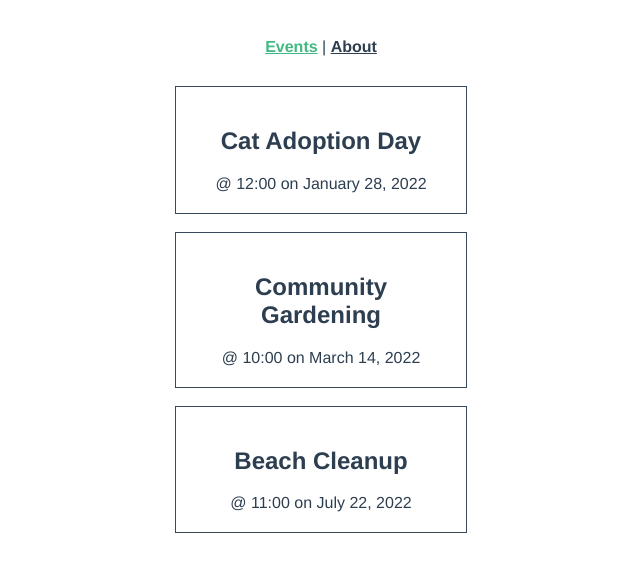
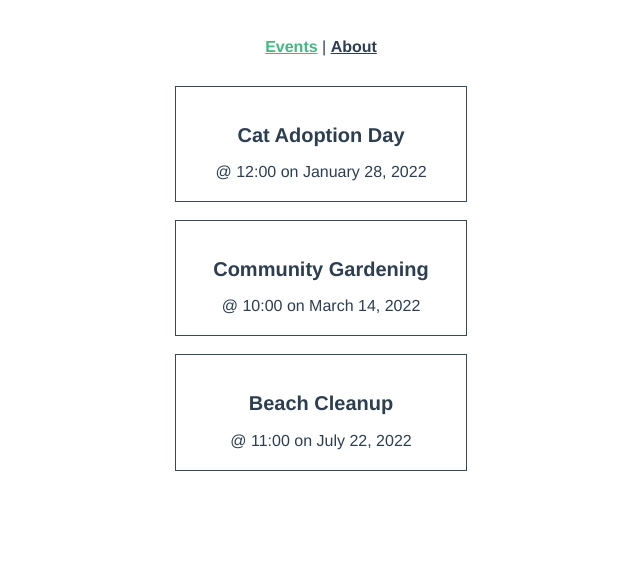
Before and after one commit to Nazmul1582/real-world-vue3, a Vue app: page / in a window 1280 px wide. Shown: the top 572 px of the page, without its empty margins (319-959 px from the left). Built offline with nearby package versions, Linux system fonts and the light colour scheme.

Commit message:
created a API call using AXIOS from local file

```diff
--- a/package.json
+++ b/package.json
@@ -11,6 +11,7 @@
     "format": "prettier --write src/"
   },
   "dependencies": {
+    "axios": "^1.7.4",
     "pinia": "^2.1.7",
     "vue": "^3.4.29",
     "vue-router": "^4.3.3"
--- a/src/components/EventCard.vue
+++ b/src/components/EventCard.vue
@@ -29,4 +29,8 @@ const props = defineProps({
   transform: scale(1.01);
   box-shadow: 0 3px 12px 0 rgba(0, 0, 0, 0.2);
 }
+
+h2 {
+  font-size: 20px;
+}
 </style>
--- a/src/views/EventList.vue
+++ b/src/views/EventList.vue
@@ -1,14 +1,23 @@
 <script setup>
 import { ref, onMounted } from 'vue'
 import EventCard from '../components/EventCard.vue'
+import axios from 'axios';
 const events = ref(null)
 onMounted(() => {
-  fetch('/db.json')
-    .then((response) => response.json())
-    .then((data) => {
-      events.value = data.events
-    })
+  // fetch api call ============
+  // fetch('/db.json')
+  //   .then((response) => response.json())
+  //   .then((data) => {
+  //     events.value = data.events
+  //   })
+  //   .catch((error) => console.log(error))
+
+  // api call using Axios
+  axios
+    .get('/db.json')
+    .then((data) => events.value = data.data.events)
     .catch((error) => console.log(error))
+
 })
 </script>
 
```
Also changed, not shown: 1 other file (tests, documents, lock files or other folders).
